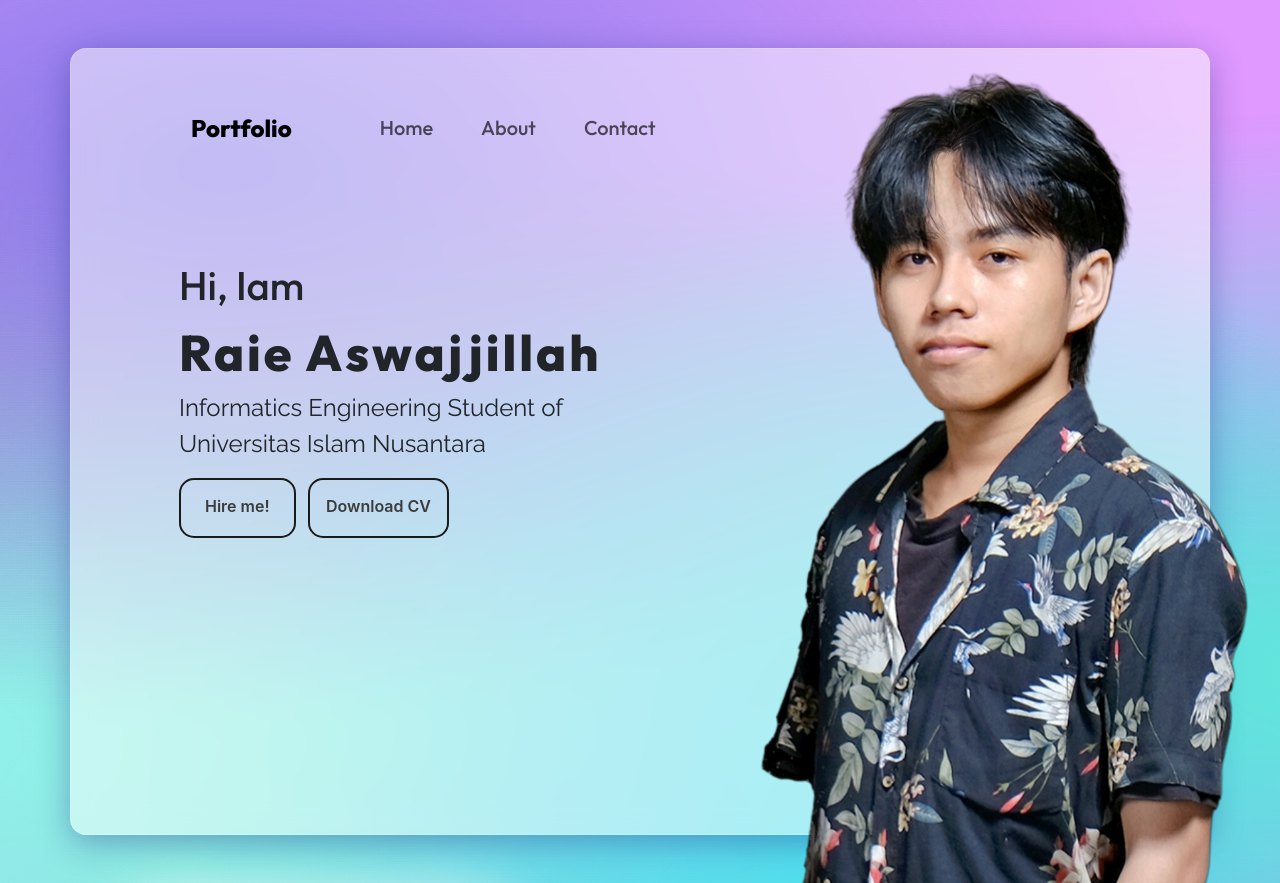
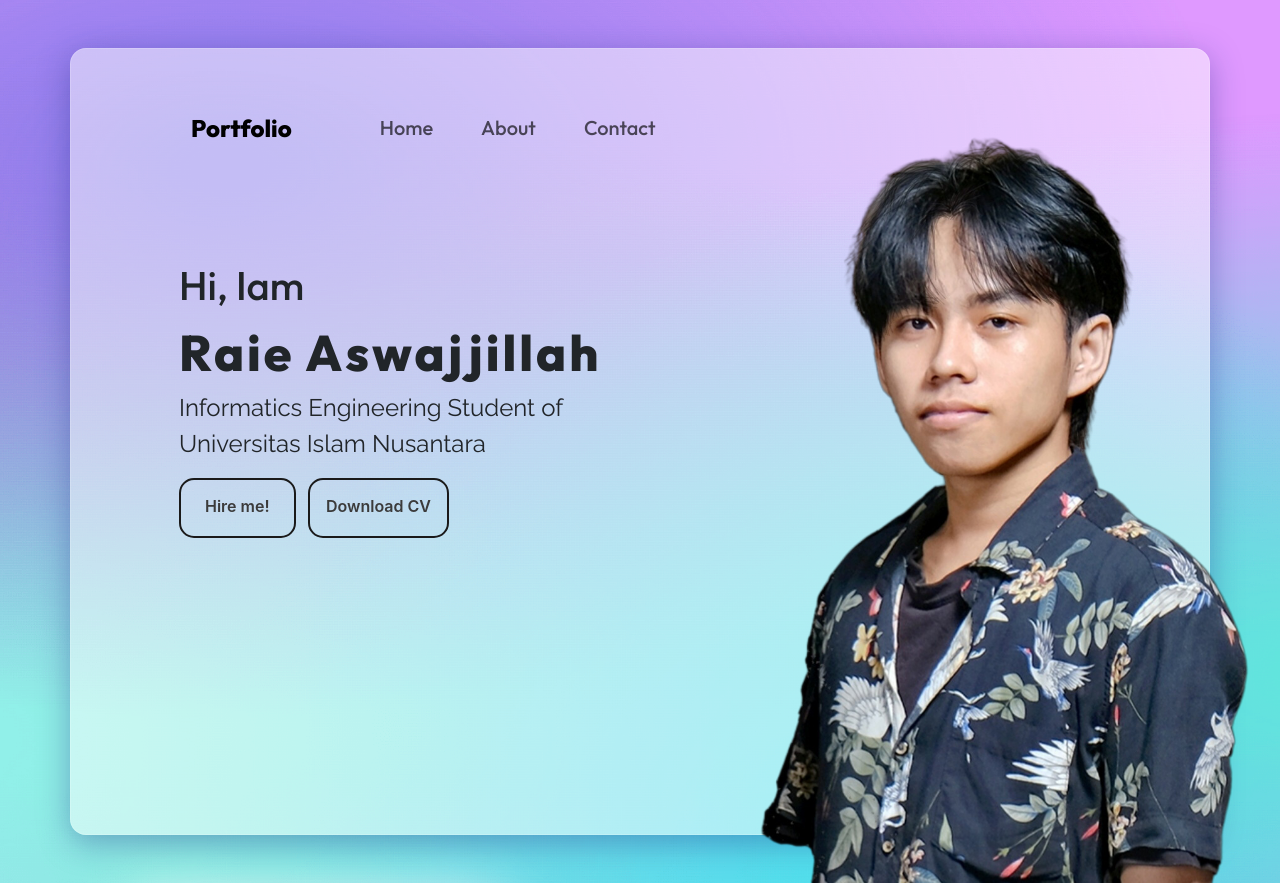
Before and after one commit to RaiA133/Portfolio, a plain HTML site: page index.html in a window 1280 px wide. Shown: the top 883 px of the page. Drawn offline with nearby package versions, Linux system fonts and the light colour scheme.

Commit message:
fix lag, fix pp responsive bug

```diff
--- a/index.html
+++ b/index.html
@@ -29,8 +29,8 @@
 <body>
 
 <!-- HOME -->
-    <section class="hidden">
-        <div class="home py-5 bg-body-secondary" id="home">
+    <div class="home py-5 bg-body-secondary" id="home">
+        <section class="hidden">
             <div class="blur container py-5 rounded-4 col-lg-12 mobile-strips">
 
                 <nav class="mx-5 navbar navbar-expand-lg col-lg-6">
@@ -74,13 +74,13 @@
                         type="button" class="hire btn btn-light px-3">Download CV</a>
                 </div>
 
-                <div class="data-scroll position-absolute top-0 start-50 col-lg-6">
-                    <img class="img-fluid pp" width="595" src="assets/no watermark no-bg-resize.png" alt="">
+                <div class="data-scroll position-absolute top-0 start-50 col-lg-6 pp">
+                    <img class="img-fluid" width="595" src="assets/no watermark no-bg-resize.png" alt="">
                 </div>
 
             </div>
-        </div>
-    </section>
+        </section>
+    </div>
 <!-- END HOME -->
 
 <!-- STRIPS -->
@@ -96,7 +96,7 @@
     <section class="hidden">
         <div class="about py-5" id="about">
             <div class="justift-content-center container font-outfit col-lg-12 py-5">
-                <div class="row about-me"  style="">
+                <div class="row about-me">
                     <div class="text-center col-lg-6 mb-5 pb-3">
                         <img width="400" id="prlx_y" class="poto2" src="assets/Pke-Almet-HD.png" alt="poto2">
                     </div>
--- a/style.css
+++ b/style.css
@@ -245,7 +245,7 @@ body {
         margin-left: 140px;
     }
     .pp {
-        margin-top: 150px;
+        margin-top: 100px;
     }
 }
 
@@ -260,7 +260,7 @@ body {
         margin-bottom: -80px;
     }
     .pp {
-        margin-top: 360px;
+        margin-top: 240px;
     }
 }
 
```
